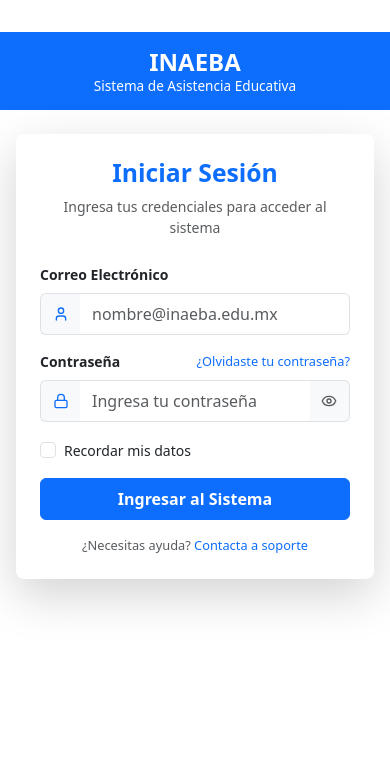
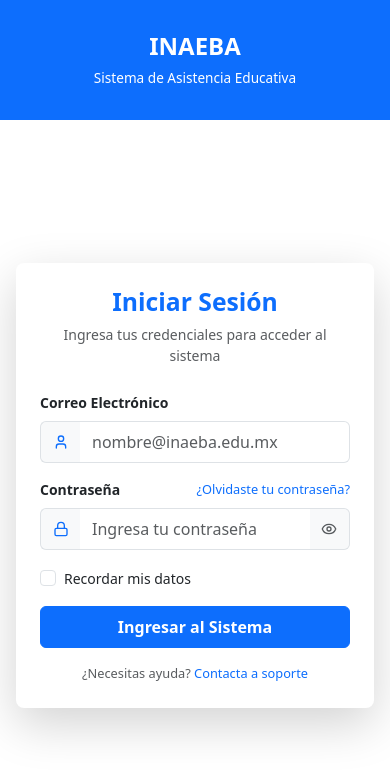
Before and after one commit to IsaacCanoH/Frontend_RVA, a React (Vite) app: page / in a window 390 px wide. Shown: the top 776 px of the page. Built offline with nearby package versions, Linux system fonts and the light colour scheme.

Commit message:
Correccion H

```diff
--- a/src/components/Auth/Login.jsx
+++ b/src/components/Auth/Login.jsx
@@ -46,10 +46,10 @@ const LoginPage = () => {
 
   return (
     <div className="container-fluid p-0 min-vh-100">
-      <div className={`row g-0 ${styles["login-row"]}`}>
+      <div className="row g-0 min-vh-100">
         <LoginHeader styles={styles} />
-        <div className="col-lg-7 col-12 d-flex align-items-center justify-content-center py-4 py-lg-0">
-          <div className="w-100 px-3 px-sm-4 px-lg-5">
+        <div className="col-lg-7 col-12 d-flex justify-content-center py-3 py-lg-0 align-items-start align-items-lg-center">
+          <div className="w-100 pt-2 px-3 px-sm-4 px-lg-5">
             <LoginForm
               formData={formData}
               handleChange={handleChange}
--- a/src/styles/login.module.css
+++ b/src/styles/login.module.css
@@ -1,16 +1,3 @@
-/* En móviles, evita altura completa para permitir más espacio arriba */
-.login-row {
-  min-height: 100vh;
-}
-
-@media (max-width: 576px) {
-  .login-row {
-    min-height: auto !important;
-    padding-top: 2rem; /* mueve el contenido hacia arriba */
-    padding-bottom: 2rem;
-  }
-}
-
 .diagonal-bg {
   position: absolute;
   top: 0;
@@ -55,17 +42,14 @@
 }
 
 .header-mobile {
-  padding: 1rem 1.5rem !important;
+  padding: 2rem 1.5rem !important;
+  min-height: auto !important;
   height: auto !important;
-  margin: 0 !important;
-  border: none !important;
-  background-color: #0d6efd;
-  position: relative;
 }
 
 .header-mobile h2 {
   font-size: 1.5rem !important;
-  margin: 0 !important;
+  margin-bottom: 0.5rem !important;
   line-height: 1.2;
 }
 
```
